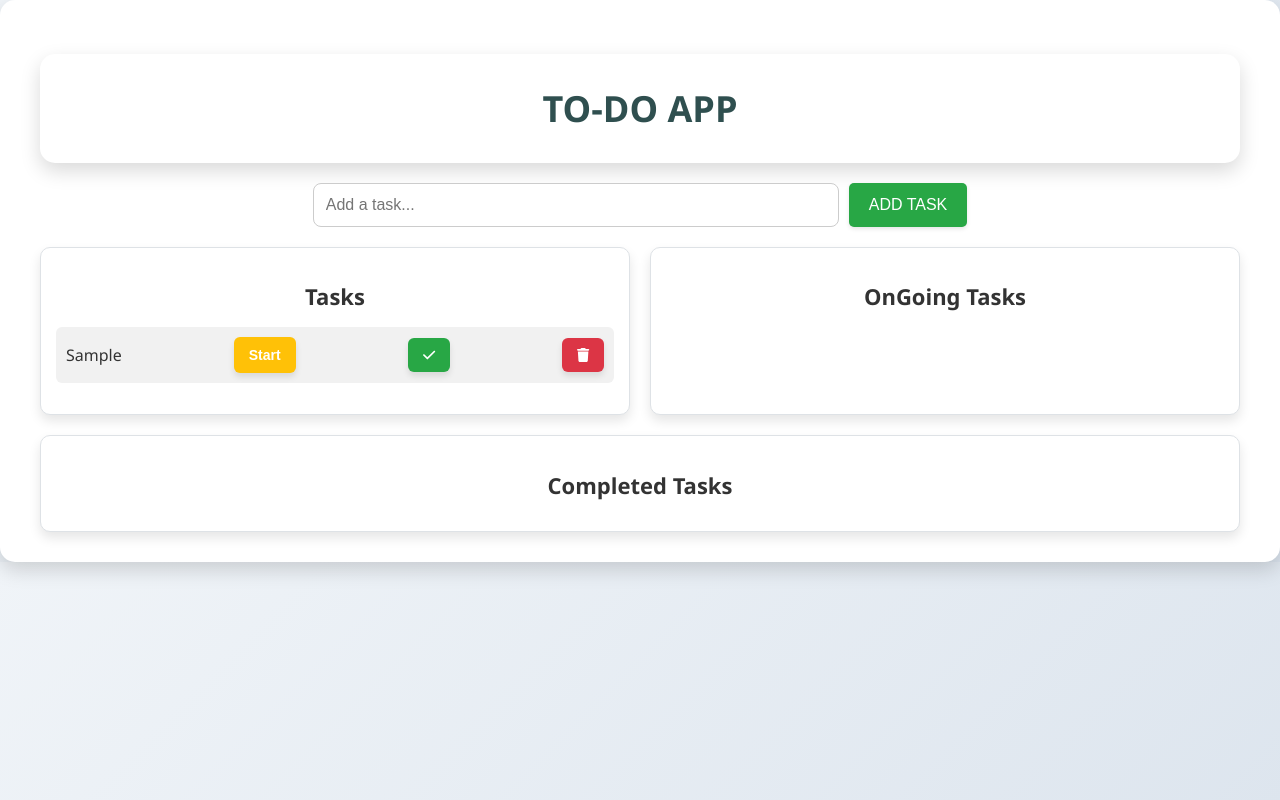
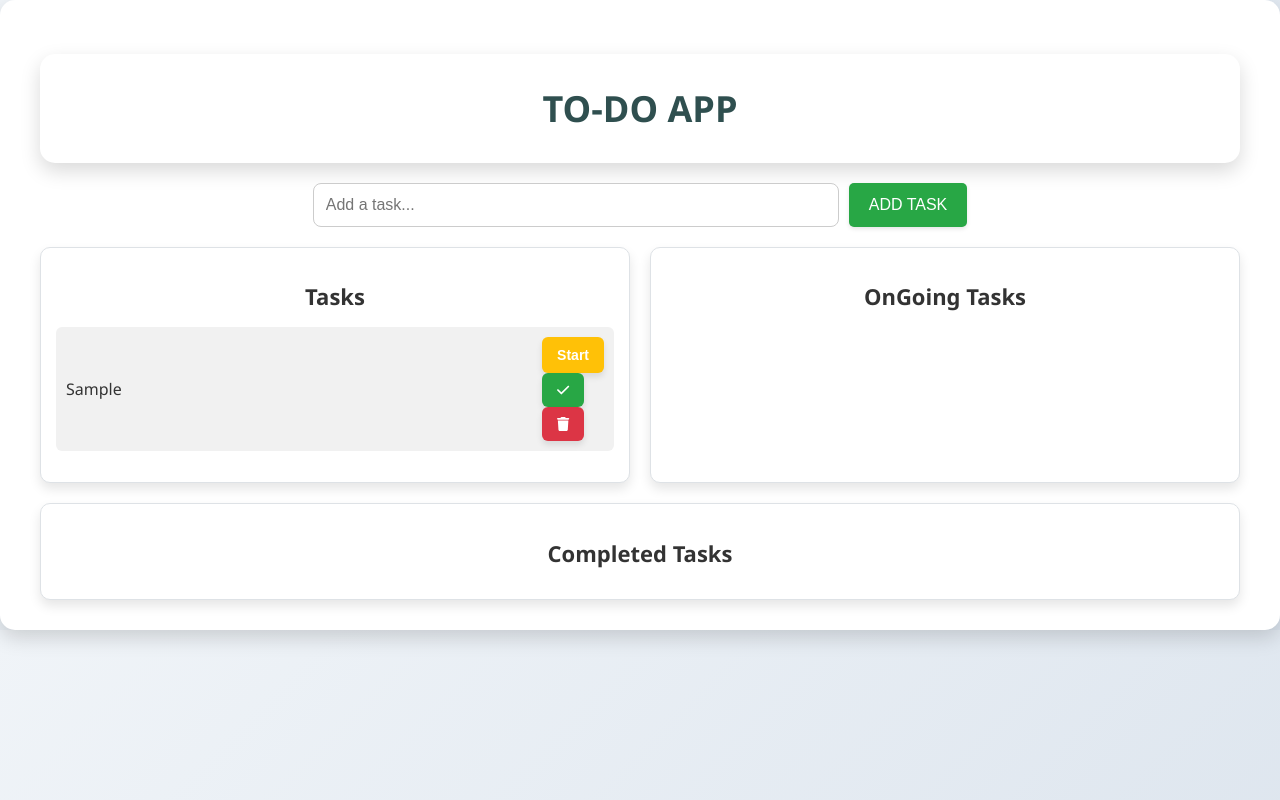
Before and after one commit to fathimamarsheenakp/ToDo-App, a React (Create React App) app: page / in a window 1280 px wide. Both pictures are taken after typing "Sample" into the empty fields and a click on the button "ADD TASK". Built offline with nearby package versions, Linux system fonts and the light colour scheme.

Commit message:
updated Home.jsx

```diff
--- a/src/pages/Home.jsx
+++ b/src/pages/Home.jsx
@@ -89,6 +89,7 @@ export default function Home() {
             {taskList.todo.map((t, index) => (
               <li key = {index}>
                 {t}
+                <div className='task-buttons'>
                   <button
                     onClick={() => moveTask('todo', 'ongoing', t)}
                     title='Start Task'
@@ -110,6 +111,7 @@ export default function Home() {
                     onClick={() => clearTask('todo', t)}>
                     <FontAwesomeIcon icon={faTrash} />
                   </button>
+                </div>
               </li>
             ))}
           </ul>
@@ -122,6 +124,7 @@ export default function Home() {
             {taskList.ongoing.map((t, index) => (
               <li key = {index}>
                 {t}
+                <div className='task-buttons'>
                   <button
                     title='Move back'
                     onClick={() => moveTask('ongoing', 'todo', t)}>
@@ -144,6 +147,7 @@ export default function Home() {
                     onClick={() => clearTask('ongoing', t)}>
                     <FontAwesomeIcon icon={faTrash} />
                   </button>
+                </div>
               </li>
             ))}
           </ul>
@@ -157,6 +161,7 @@ export default function Home() {
               <li key = {index}>
                 {t}
 
+                <div className='task-butto'>
                   <button
                     title='Redo Task'
                     onClick={() => moveTask('completed', 'todo', t)}>
@@ -169,6 +174,7 @@ export default function Home() {
                     onClick={() => clearTask('completed', t)}>
                     <FontAwesomeIcon icon={faTrash} />
                   </button>
+                </div>
               </li>
             ))}
           </ul>
```
Lines whose indentation alone changed are shown as unchanged.
